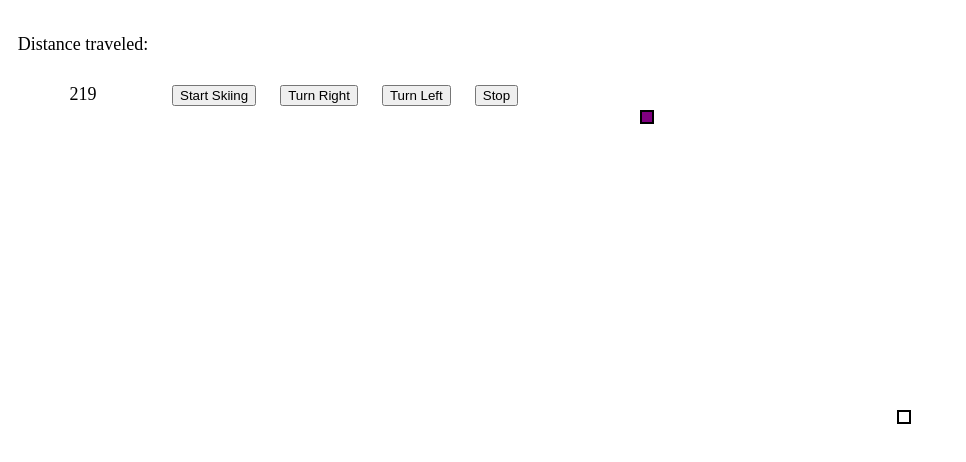
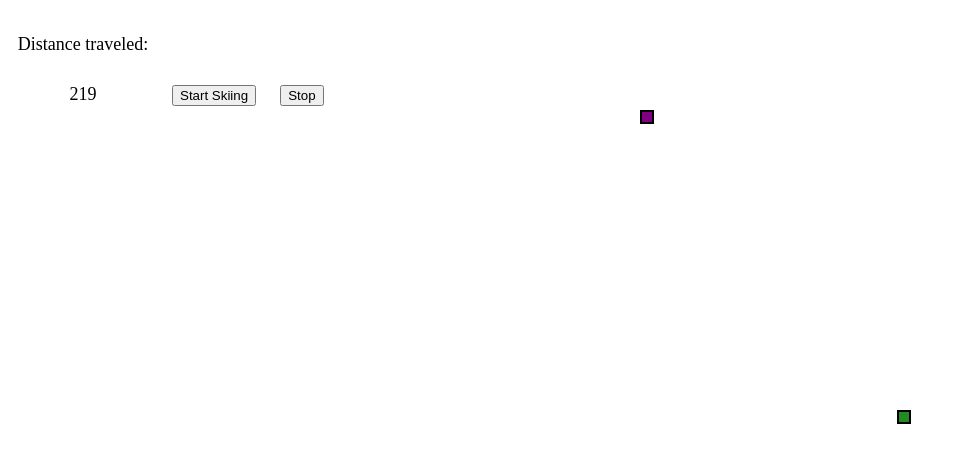
Before and after one commit to noeljane/skifree, a plain HTML site: page index.html in a window 1280 px wide. Both pictures are taken after a click on the button "Start Skiing". Shown: the part 110-572 px from the top of the page, without its empty margins (0-966 px from the left). Drawn offline with nearby package versions, Linux system fonts and the light colour scheme.

Commit message:
cleaned code

```diff
--- a/css/styles.css
+++ b/css/styles.css
@@ -34,6 +34,15 @@ ul {
     position: fixed;
 }
 
+#obstacle{
+    position: absolute;
+    background: forestgreen;
+    border: 2px solid black;
+    width: 10px;
+    height: 10px;
+    display: inline-block;
+
+}
 
 .tree {
     color: forestgreen;
--- a/index.html
+++ b/index.html
@@ -24,8 +24,6 @@
     <h1>Ski Free!</h1>
     <div id="scoreboard"></div>
     <button id="start">Start Skiing</button>
-    <button id="turnRight">Turn Right</button>
-    <button id="turnLeft">Turn Left</button>
     <button id="stop">Stop</button>
 
     <div id="slope">
--- a/js/main.js
+++ b/js/main.js
@@ -1,40 +1,4 @@
 /*
-
-Steps to get this work done:
-
-Day 1
-1. Link JS and CSS files x
-2. Create an obstacle using a variable x
-3. Create a constructor function n/a
-4. Think about how the obstacle is moving across the screen x
-5. Move the skier and obstacle lower down x
-6. Is it possible to set it up vertically? yes x
-7. Make the skier x
-8. Make the skier move x
-
-//Zeke notes:
-//Make sure that we can "get" the x & y coordinate of each obstacle because that information will help us figure out collision
-//Need to get the x coordinate of the skier
-//To get the y value, I need to find out what "top" is for each obstacle (top is the y value for each obstacle)
-//To get the x value, I need the "left" is for each obstacle
-// On each run of the interval function, we should check to see if the obstacle is colliding with the skier
-
-Day 2
-1. Make the obstacles come automatically x
-2. Set up what a collision means x
-    -make scoreboard
-    -establish boundary of collision
-        -set up y coordinates x
-        -set up x cooridnates
-3. Make the obstacles appear from different points on the screen. x
-4. Make the skier jump different directions to avoid collision. x
-
-Day 2 Afternoon:
-1. Figure out how to check x coordinates x
-2. Clean up code
-    -make more things happen programmatically
-    -make code more DRY and easy to read
-
 Day 3
 1. Add Scoreboard x
 2. Add player 2 capacity
@@ -46,11 +10,11 @@ Day 3
     -compare scores between player 1 and player 2
     -declare a winner
     -add a button to play again
-3. Make the window scroll as you play
+3. Make the window scroll as you play or just keep the player still
 4. Make more obstacles
 5. Clean up code whereever possible and make it more programmatic
     -see Punch List
-6. Make it possible to move skier with the left and right keys
+6. Make it possible to move skier with the left and right keys x
 7. Make it beautiful
 8. Add an ogre???
 
@@ -61,7 +25,6 @@ Punch List:
     -hide form when you are playing game
     -
 */
-
 
 
 // Variables
@@ -96,7 +59,6 @@ var $skier
 var $newObstacle
 var obstacleX
 var obstacleY
-var skierY
 var score
 
 var skier = {
@@ -104,9 +66,15 @@ var skier = {
     y: 0,
     updateSpeed: 500
 }
+
+var obstacle = {
+    x:0,
+    y:0,
+    updateSpeed:100
+}
 //Interval Variables
 var skierInterval
-var sbstacleInterval
+var obstacleInterval
 
 //Variables to create multiple speeds and obstacles
 var obstacleNames = ["tree","rock","ogre"]
@@ -137,7 +105,7 @@ function createSkier (){
     $slope.append($skier)
     $skier.css('left', window.innerWidth/2 + 'px')
     skier.x = parseInt($skier.position().left)
-    skierY = parseInt($skier.position().top)
+    skier.y = parseInt($skier.position().top)
 
 }
 
@@ -148,12 +116,9 @@ function startSkiing () {
     createSkier()
     console.log("You clicked start! Gnarly, bro!")
     skierInterval = setInterval(function(){
-        console.log("Rip it!")
         $skier.css("top", "+=5px")
         skier.x = parseInt($skier.position().left)
-        skierY = parseInt($skier.position().top)
-        console.log(skier.x)
-        console.log(skierY)
+        skier.y = parseInt($skier.position().top)
         //display score
         displayScore()
     },skier.updateSpeed)
@@ -170,19 +135,6 @@ $body.on('keydown',function (evt){
     }
 })
 
-//Function to make my skier move right
-$turnRight.on('click', function (){
-    console.log("Sick carves, brah!")
-    $skier.css('left', '+=10px')
-    console.log($skier.css('left'))
-})
-
-// Function to make my skier move left
-$turnLeft.on('click', function (){
-    console.log("A la izquierda broseph!")
-    $skier.css('left', '-=10px')
-})
-
 //Function for Random Number
 function randomInt(hi) {
     return Math.floor(Math.random()* hi)
@@ -193,14 +145,8 @@ function createObstacle (){
      //creates obstacle
      $newObstacle = $("<div id='obstacle'>")
      $newObstacle.css({
-         "position": "absolute",
          "top": window.innerHeight,
-         "color": "forestgreen",
-         "border": "2px solid black",
-         "width": "10px",
-         "height": "10px",
          "left":  randomInt(window.innerWidth) + "px",
-         "display": "inline-block",
      })
      $slope.append($newObstacle)
      obstacleInterval = setInterval(function(){
@@ -219,7 +165,7 @@ function createObstacle (){
 //Function to check for collision
 function collisionCheck (){
     skier.x = parseInt($skier.position().left)
-    skierY = parseInt($skier.position().top)
+    skier.y = parseInt($skier.position().top)
     obstacleX = parseInt($newObstacle.position().left)
     obstacleY = parseInt($newObstacle.position().top)
     skierWidth = 10
@@ -228,8 +174,8 @@ function collisionCheck (){
     obstacleHeight = 10
 
     if((skier.x < obstacleX + obstacleWidth) && (skier.x + skierWidth > obstacleX) &&
-    (skierY < obstacleY + obstacleHeight) &&
-    (skierHeight + skierY > obstacleY)){
+    (skier.y < obstacleY + obstacleHeight) &&
+    (skierHeight + skier.y > obstacleY)){
         $skier.toggle("explode")
         console.log("Wipeout!")
         stopTheGame()
@@ -246,16 +192,16 @@ function stopTheGame (){
 
 // Function to score the game
 function displayScore (){
-    skierY = parseInt($skier.position().top)
-    score = skierY
+    skier.y = parseInt($skier.position().top)
+    score = skier.y
     $scoreBoard.text("Distance traveled: " + score)
 
 }
 
 // Function to stop the game when there is a crash
 function playerLost (){
-    skierY = parseInt($skier.position().top)
-    score = skierY
+    skier.y = parseInt($skier.position().top)
+    score = skier.y
     console.log("Player lost!")
     $scoreBoard.text("You crashed! Your final score is " + score)
     var playerFinalScore = $('<li>')
@@ -273,7 +219,7 @@ function compareScores (){
     } else if (player2score > player1score){
         console.log ("Player 2 wins!")
     } else {
-        console.log("You fucked something up or Player 2 needs to play still")
+        console.log("Player 2 needs to play still")
         game.currentPlayer = players[1]
     }
 
@@ -284,13 +230,13 @@ $start.on("click", startSkiing)
 $stop.on("click", stopTheGame)
 
 // Player 1 plays
-function playerPlays (){
-    createPlayer(evt)
-    createSkier()
-    startSkiing()
-    collisionCheck()
-    console.log("Play complete")
-}
+// function playerPlays (){
+//     createPlayer(evt)
+//     createSkier()
+//     startSkiing()
+//     collisionCheck()
+//     console.log("Play complete")
+// }
 
 //
 
```
